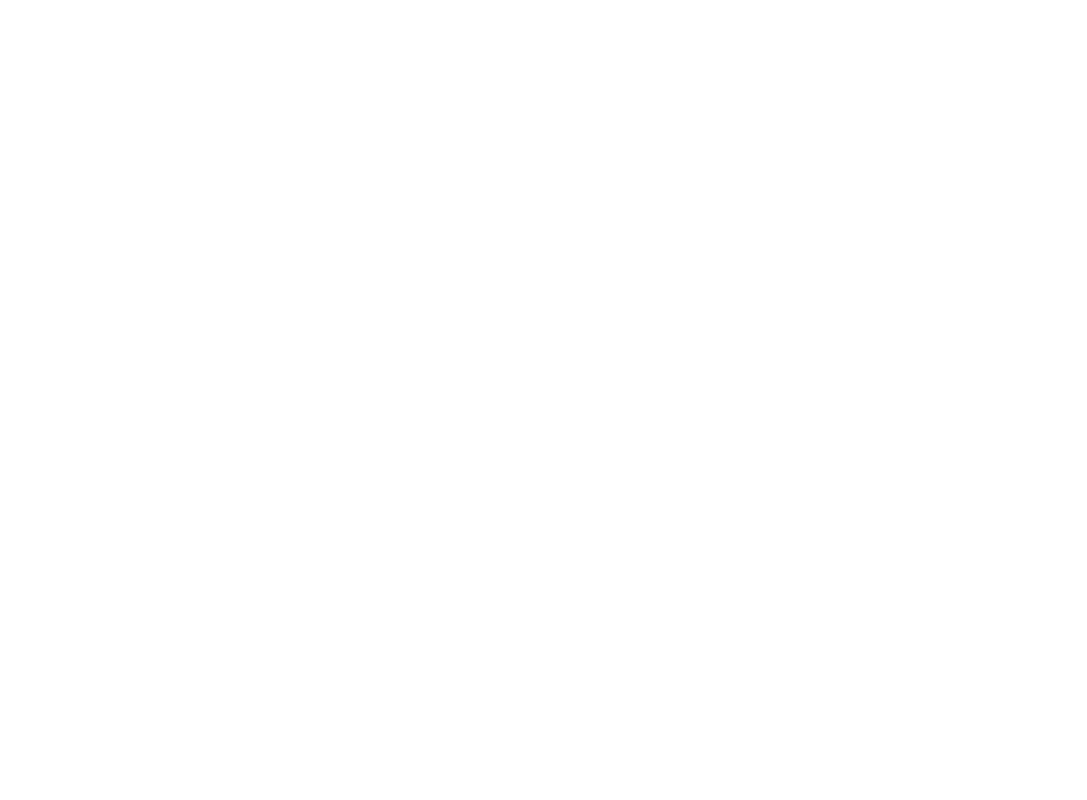
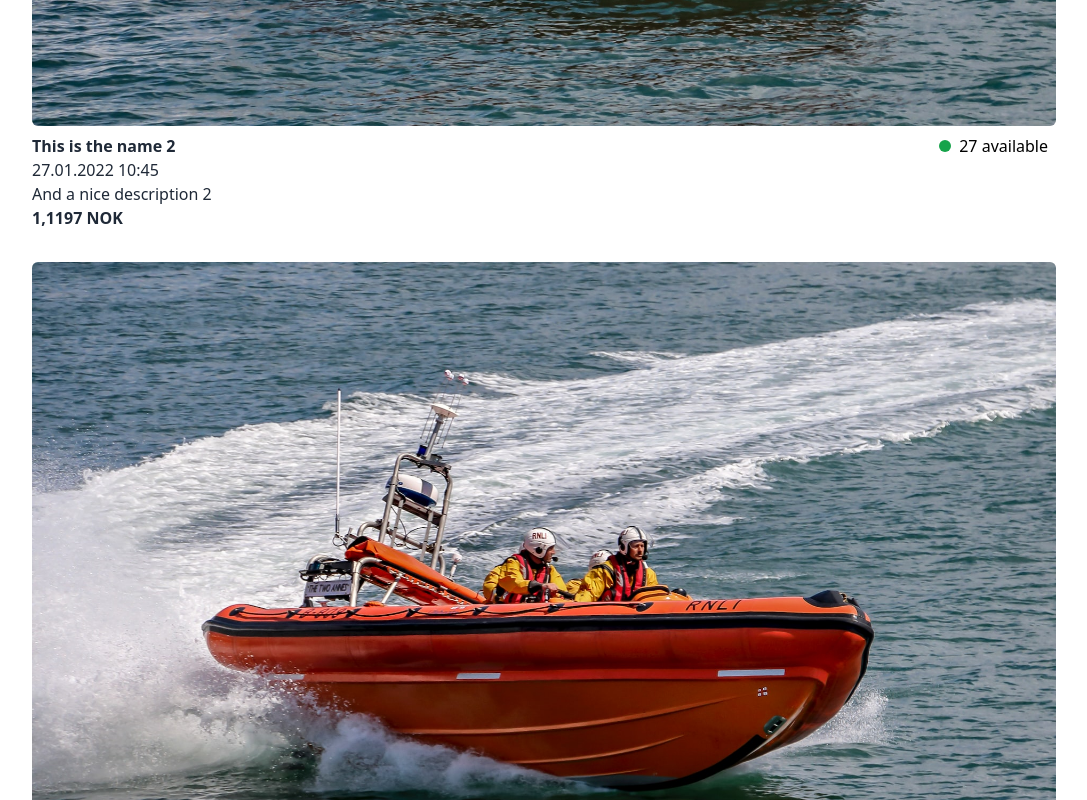
Before and after one commit to paleblueeyes/explore-case, a React (Create React App) app in the folder explore-frontend/: page /excursions in a window 1280 px wide. Before the commit this address had no page. Shown: the part 1460-2260 px from the top of the page, without its empty margins (96-1183 px from the left). Before the commit the page ends 800 px from the top, so only its background shows below. Built offline with nearby package versions, Linux system fonts and the light colour scheme.

Commit message:
Add list over excursions

```diff
--- a/explore-frontend/src/App.js
+++ b/explore-frontend/src/App.js
@@ -1,4 +1,3 @@
-import logo from './logo.svg';
 import './App.css';
 
 function App() {
--- a/explore-frontend/src/components/ExcursionCard.jsx
+++ b/explore-frontend/src/components/ExcursionCard.jsx
@@ -1,9 +1,22 @@
-import React from 'react'
+import React from "react";
+import image from "../images/image-1.jpg";
 
-const ExcursionCard = () => {
+const ExcursionCard = ({ name, description, time, seats, price }) => {
   return (
-    <div>This is the product card</div>
-  )
-}
+    <div className="mb-8">
+      <img src={image} className="rounded-md" />
+      <div className="flex justify-between mr-2 mt-2">
+        <p className="text-gray-800 font-bold">{name}</p>
+        <div className="flex items-center">
+          <div className="w-3 h-3 rounded-full bg-green-600 mr-2"></div>
+          <p>{seats}</p>
+        </div>
+      </div>
+      <p className="text-gray-800">{time}</p>
+      <p className="text-gray-800">{description}</p>
+      <p className="text-gray-800 font-bold">{price}</p>
+    </div>
+  );
+};
 
-export default ExcursionCard
+export default ExcursionCard;
--- a/explore-frontend/src/components/ExcursionList.jsx
+++ b/explore-frontend/src/components/ExcursionList.jsx
@@ -1,14 +1,44 @@
-import React from 'react'
+import React from "react";
+import ExcursionCard from "./ExcursionCard";
 
 const EXCURSIONS = [
-    {name: "This is the name 1", description: "And a nice description 1", seats: 27, time: "27.01.2022 10:45"},
-    {name: "This is the name 2", description: "And a nice description 2"}
-]
+  {
+    name: "This is the name 1",
+    description: "And a nice description 1",
+    seats: "27 available",
+    time: "27.01.2022 10:45",
+    price: "1,699 NOK",
+  },
+  {
+    name: "This is the name 2",
+    description: "And a nice description 2",
+    seats: "27 available",
+    time: "27.01.2022 10:45",
+    price: "1,1197 NOK",
+  },
+  {
+    name: "This is the name 2",
+    description: "And a nice description 2",
+    seats: "27 available",
+    time: "27.01.2022 10:45",
+    price: "1,1197 NOK",
+  },
+];
 
 const ExcursionList = () => {
   return (
-    <div>hi i am</div>
-  )
-}
+    <div className="mx-auto mt-8 w-4/5">
+      {EXCURSIONS.map(({ name, description, time, seats, price }) => (
+        <ExcursionCard
+          name={name}
+          description={description}
+          time={time}
+          seats={seats}
+          price={price}
+        />
+      ))}
+    </div>
+  );
+};
 
-export default ExcursionList
+export default ExcursionList;
--- a/explore-frontend/src/index.js
+++ b/explore-frontend/src/index.js
@@ -18,7 +18,8 @@
         <Route path="/" element={<App />}>
 
         </Route>
-        <Route path="list" element={<ExcursionList />}>
+        <Route path="excursions" element={<ExcursionList />}>
+
         </Route>
       </Routes>
     </BrowserRouter>
--- a/explore-frontend/tailwind.config.js
+++ b/explore-frontend/tailwind.config.js
@@ -1,6 +1,6 @@
 /** @type {import('tailwindcss').Config} */
 module.exports = {
-  content: ["./src/**/*.{html,js}"],
+  content: ["./src/**/*.{html,js,jsx}"],
   theme: {
     extend: {},
   },
```
Also changed, not shown: explore-frontend/src/images/image-1.jpg (added), 1 other file (tests, documents, lock files or other folders).
